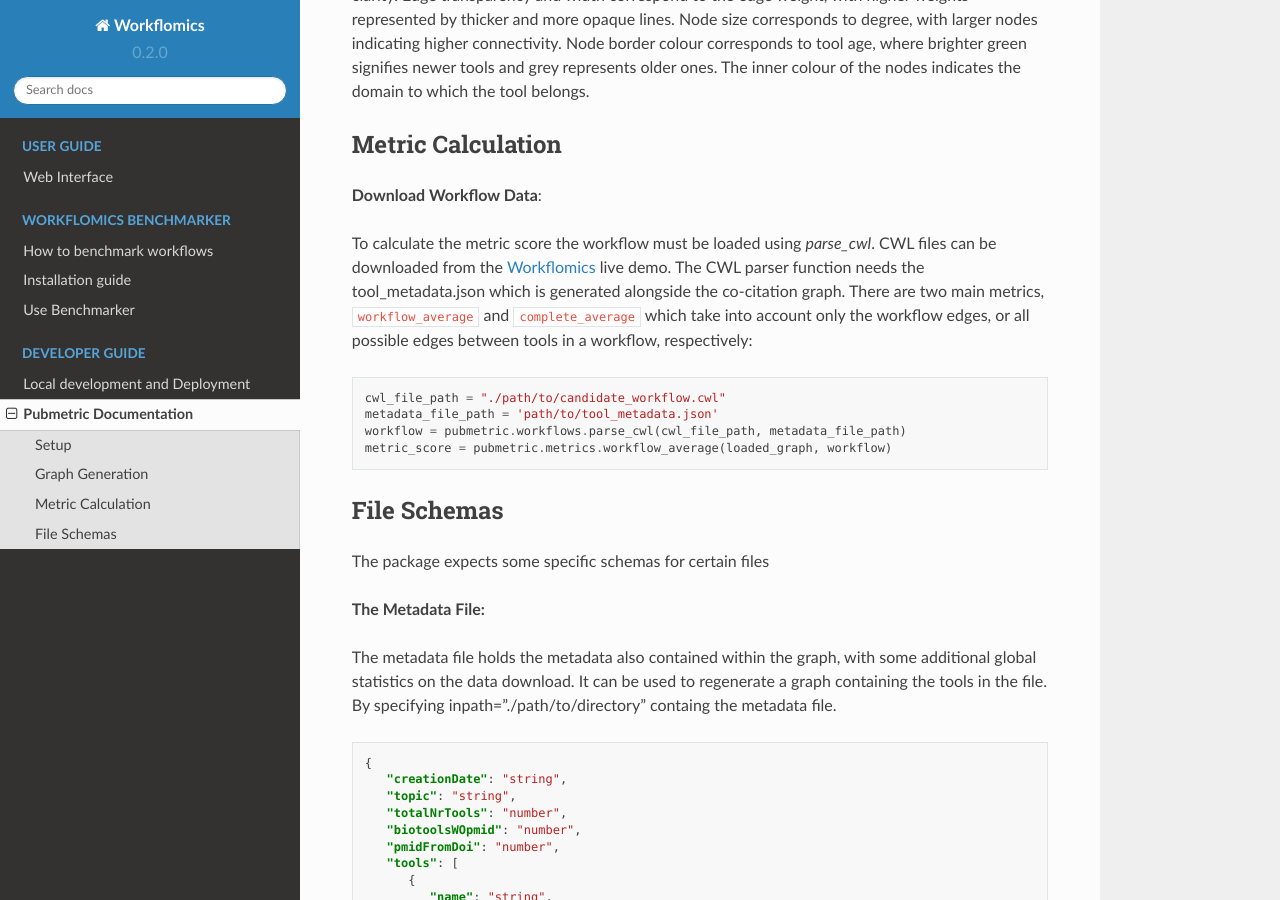
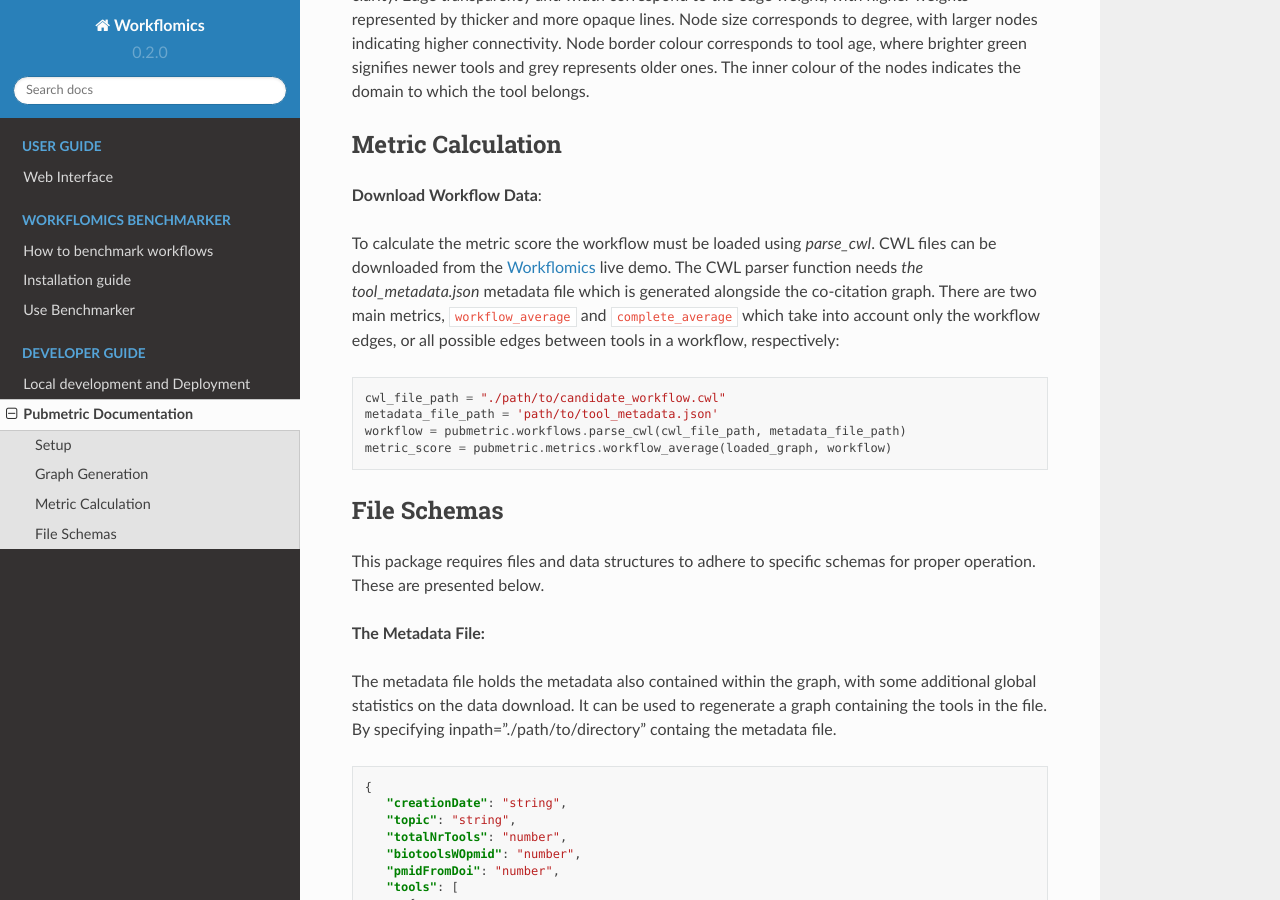
Before and after one commit to Workflomics/workflomics-readthedocs, a Sphinx documentation site: the page built from docs/source/basics/pubmetric.rst, in a window 1280 px wide and 900 px high, scrolled down 2539 px. Built offline with Sphinx 7.4.7 and the Read the Docs theme 2.0.0, drawn with Linux system fonts in a browser that asks for light colours.

Commit message:
Improved description. corrected grammar

```diff
--- a/docs/source/basics/pubmetric.rst
+++ b/docs/source/basics/pubmetric.rst
@@ -99,7 +99,7 @@ Metric Calculation
 **Download Workflow Data**:
 
 To calculate the metric score the workflow must be loaded using `parse_cwl`. CWL files can be downloaded from the `Workflomics`_ live demo.
-The CWL parser function needs the tool_metadata.json which is generated alongside the co-citation graph.
+The CWL parser function needs `the tool_metadata.json` metadata file which is generated alongside the co-citation graph.
 There are two main metrics, ``workflow_average`` and ``complete_average`` which take into account only the workflow
 edges, or all possible edges between tools in a workflow, respectively:
 
@@ -115,8 +115,7 @@ edges, or all possible edges between tools in a workflow, respectively:
 File Schemas
 ************
 
-The package expects some specific schemas for certain files
-
+This package requires files and data structures to adhere to specific schemas for proper operation. These are presented below.
 
 **The Metadata File:**
 
```
